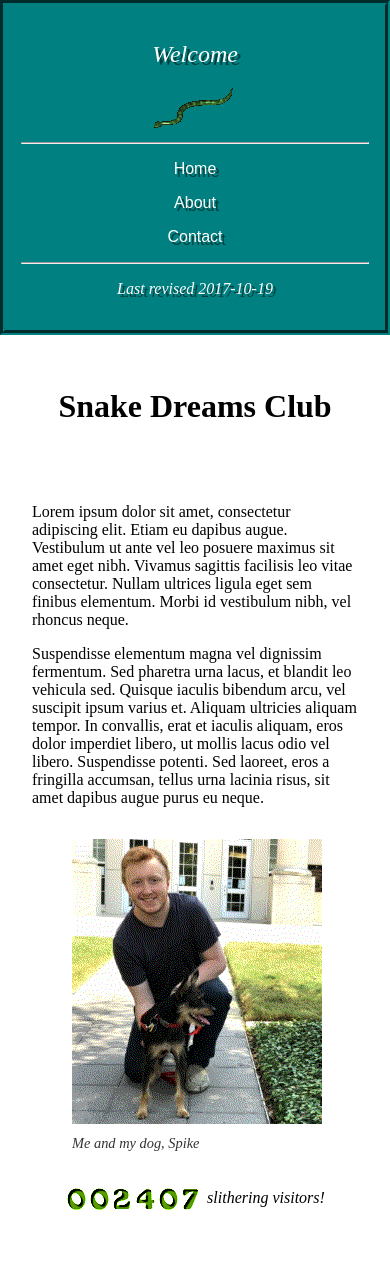
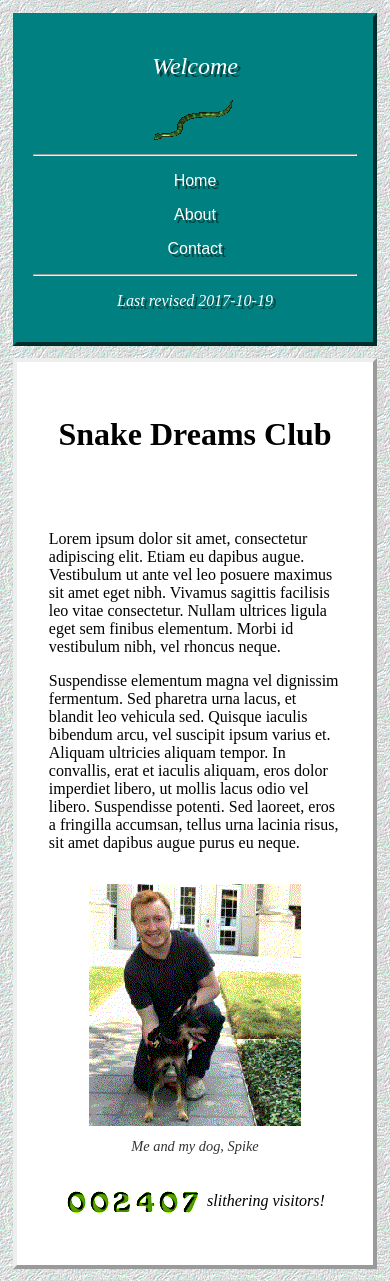
Before and after one commit to phrz/snakedreams.club, a plain HTML site: page index.html in a window 390 px wide. Drawn offline with Linux system fonts and the light colour scheme.

Commit message:
Fixed breakpoints, made side image responsive

```diff
--- a/index.html
+++ b/index.html
@@ -5,7 +5,7 @@
 		<meta charset="utf-8">
 		<link rel="stylesheet" href="style.css">
 	</head>
-	<body class="row">
+	<body class="row row-small">
 		<nav class="page-nav">
 			<div class="center">
 				<i><h2 class="normal-weight">Welcome</h2></i>
@@ -23,12 +23,12 @@
 		<main class="page-main">
 			<h1 class="center">Snake Dreams Club</h1>
 			<hr class="snake-rule">
-			<section class="row">
+			<section class="row row-large">
 				<div class="half">
 					<p>Lorem ipsum dolor sit amet, consectetur adipiscing elit. Etiam eu dapibus augue. Vestibulum ut ante vel leo posuere maximus sit amet eget nibh. Vivamus sagittis facilisis leo vitae consectetur. Nullam ultrices ligula eget sem finibus elementum. Morbi id vestibulum nibh, vel rhoncus neque.</p>
 					<p>Suspendisse elementum magna vel dignissim fermentum. Sed pharetra urna lacus, et blandit leo vehicula sed. Quisque iaculis bibendum arcu, vel suscipit ipsum varius et. Aliquam ultricies aliquam tempor. In convallis, erat et iaculis aliquam, eros dolor imperdiet libero, ut mollis lacus odio vel libero. Suspendisse potenti. Sed laoreet, eros a fringilla accumsan, tellus urna lacinia risus, sit amet dapibus augue purus eu neque.</p>
 				</div><!-- .half -->
-				<aside class="half">
+				<aside class="half shrink">
 					<figure>
 						<img src="payton.gif" width="250" height="285">
 						<figcaption>Me and my dog, Spike</figcaption>
--- a/style.css
+++ b/style.css
@@ -20,9 +20,18 @@ body {
 	min-height: 100%;
 	font-family: 'Times New Roman', serif;
 	color: #000;
-	background-color: #fff;
 	margin: 0;
 	align-items: stretch;
+	padding: 0.8rem;
+}
+
+aside {
+	text-align: center;
+}
+
+figure img {
+	max-width: 100%;
+	height: auto;
 }
 
 figcaption {
@@ -64,13 +73,18 @@ figcaption {
 	flex-basis: 50%;
 }
 
+.shrink {
+	flex-shrink: 1;
+}
+
 .page-nav {
 	width: 100%;
 	background: teal;
-	border: 5px groove teal;
+	border: 4px outset teal;
 	padding: 1rem;
 	color: white;
 	text-shadow: 0.2em 0.2em 0 rgba(0,0,0,0.5);
+	margin: 0 0 0.8rem 0;
 }
 
 .nav-list {
@@ -105,6 +119,8 @@ figcaption {
 .page-main {
 	flex-grow: 1;
 	padding: 2rem;
+	border: 4px outset;
+	background-color: #fff;
 }
 
 .hit-count {
@@ -112,19 +128,26 @@ figcaption {
 	text-align: center;
 }
 
-@media screen and (min-width: 600px) {
+@media screen and (min-width: 700px) {
 	body {
 		font-size: 1.2rem;
 	}
-	.row {
+	.row-small {
 		flex-direction: row;
 	}
 	.page-nav {
 		width: 300px;
 		flex-shrink: 0;
 		padding-top: 2.25rem;
+		margin: 0 0.8rem 0 0;
 	}
 	.snake-green {
 		margin: 1rem 0 2rem;
 	}
 }
+
+@media screen and (min-width: 900px) {
+	.row-large {
+		flex-direction: row;
+	}
+}
```
